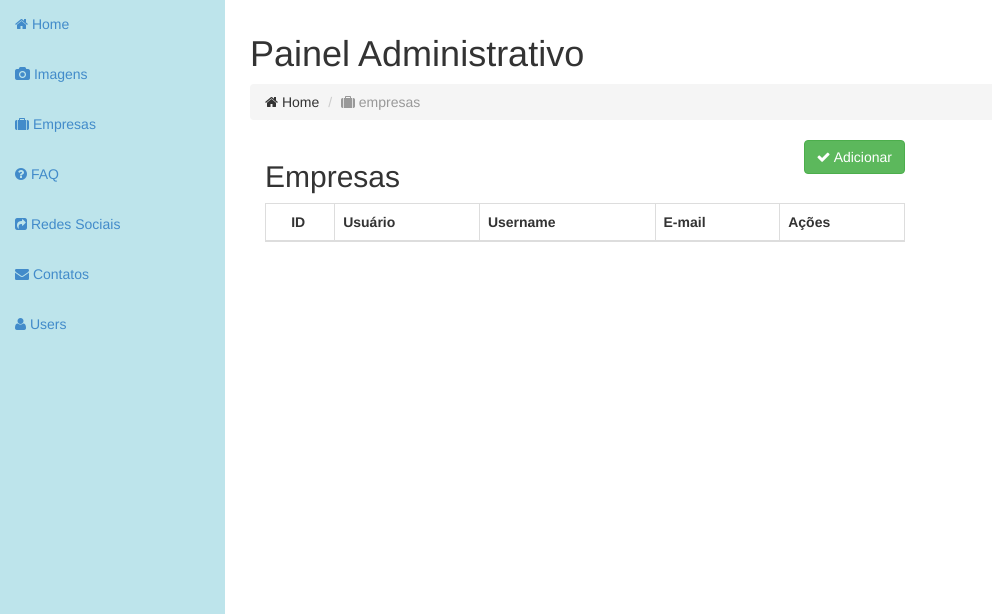
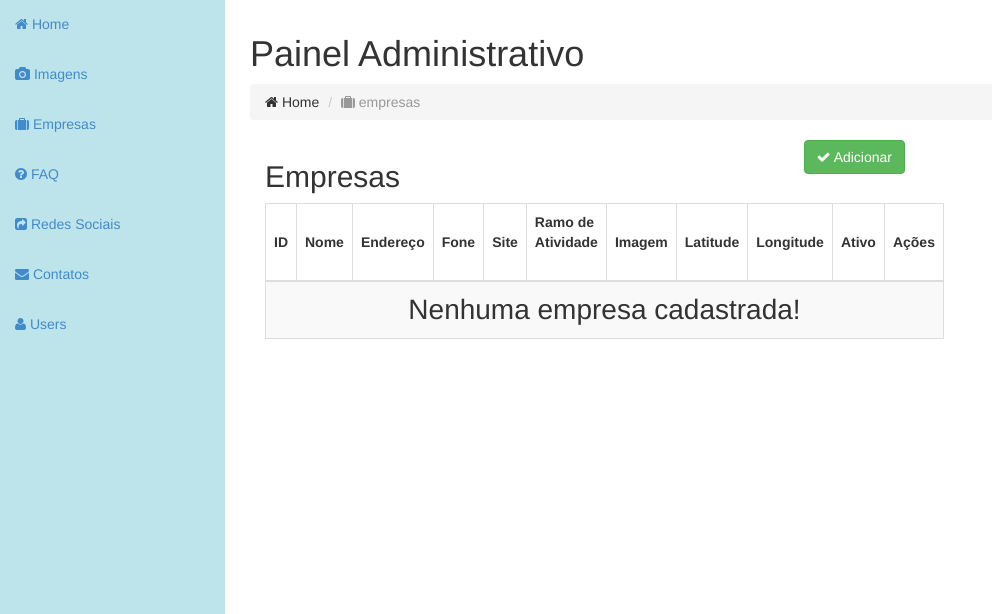
Before and after one commit to damasiorafael/getm_admin, a PHP site: page /empresas.php in a window 1280 px wide. Shown: the part 51-665 px from the top of the page, without its empty margins (0-992 px from the left). Run offline with PHP 8.4, Linux system fonts and the light colour scheme; lists and menus that the app fills with data are empty; some libraries are stand-ins or nearby versions.

Commit message:
ajustes pagina de empresas

```diff
--- a/administrator/empresas.php
+++ b/administrator/empresas.php
@@ -2,7 +2,7 @@
 <html lang="en">
   <?php include('inc/head.php'); ?>
 
-  <body class="table-sorter">
+  <body class="table-sorter empresas">
 
     <div id="wrapper">
 
@@ -26,9 +26,15 @@
                   <thead>
                     <tr>
                       <th class="al-center">ID <i class="fa"></i></th>
-                      <th>Usuário <i class="fa"></i></th>
-                      <th>Username <i class="fa"></i></th>
-                      <th>E-mail <i class="fa"></i></th>
+                      <th>Nome <i class="fa"></i></th>
+                      <th>Endereço <i class="fa"></i></th>
+                      <th>Fone <i class="fa"></i></th>
+                      <th>Site <i class="fa"></i></th>
+                      <th>Ramo de Atividade <i class="fa"></i></th>
+                      <th>Imagem <i class="fa"></i></th>
+                      <th>Latitude <i class="fa"></i></th>
+                      <th>Longitude <i class="fa"></i></th>
+                      <th>Ativo <i class="fa"></i></th>
                       <th>Ações <i class="fa"></i></th>
                     </tr>
                   </thead>
--- a/administrator/js/functions.js
+++ b/administrator/js/functions.js
@@ -129,6 +129,58 @@ montaImagens = function(url, type){
 	});
 }
 
+//AJAX PARA MONTAR TABELA DE EMPRESAS
+montaEmpresas = function(url, type){
+	$.ajax({
+		url: url,//?product_id='+$this.attr('rel'),
+		data: { key : type},
+		dataType: 'jsonp',
+		crossDomain: false,
+		jsonp: false,
+		jsonpCallback: 'json',
+		cache: true,
+		success: function(json){
+			var divItens = [],
+			i,
+			l = json.items.length;
+			if(l < 1){
+				divItens.push('<tbody><tr><td colspan="11">Nenhum empresa cadastrada!</td></tr></tbody>');
+			} else {
+				divItens.push('<tbody>');
+				for(i = 0; i < l; i++){
+					divItens.push('<tr class="'+json.items[i].id+'"><td class="al-center">'+json.items[i].id+'</td>');
+					divItens.push('<td>'+json.items[i].nome+'</td>');
+					divItens.push('<td>'+json.items[i].endereco+'</td>');
+					divItens.push('<td>'+json.items[i].fone+'</td>');
+					divItens.push('<td>'+json.items[i].site+'</td>');
+					divItens.push('<td>'+json.items[i].ramo_atividade+'</td>');
+					divItens.push('<td class="al-center"><img src="uploads/images/thumb_'+json.items[i].imagem+'" /></td>');
+					divItens.push('<td>'+json.items[i].latitude+'</td>');
+					divItens.push('<td>'+json.items[i].longitude+'</td>');
+	                var ativo;
+	                if(json.items[i].ativo == "1"){
+	                	ativo = '<i class="fa fa-check fa-1x icon-lojista-green"></i>'
+	                } else {
+	                	ativo = '<i class="fa fa-times fa-1x icon-lojista-red"></i>'
+	                }
+	                divItens.push('<td class="al-center">');
+	                divItens.push('<a href="#" class="btn btn-default btn-success btn-ajax-edit-imagem ajax-edit-'+json.items[i].id+'"><span class="fa fa-edit"></span> Editar</a>');
+	                divItens.push('<a href="#" class="btn btn-default btn-danger btn-ajax-trash-imagem ajax-trash-'+json.items[i].id+'"><span class="fa fa-trash-o"></span> Excluir</a>');
+	                divItens.push('</td></tr>');
+				}
+				divItens.push('</tbody>');
+			}
+			$('.table-users thead').after(divItens.join(''));
+		},
+		error: function(jqXHR, textStatus, ex) {
+        	console.log(textStatus + "," + ex + "," + jqXHR.responseText);
+        	var divItens = [];
+        	divItens.push('<tbody><tr><td colspan="11" class="al-center fa-2x">Nenhuma empresa cadastrada!</td></tr></tbody>');
+        	$('.table-users thead').after(divItens.join(''));
+    	}
+	});
+}
+
 //AJAX DE ENVIO DE FORMULARIO
 enviaForm = function(el, url, acao){
 	var queryString = $(el).serialize(),
@@ -168,6 +220,9 @@ chamaAjax = function(url, type){
 		case "imagens":
 		montaImagens(u, t);
 		break;
+		case "empresas":
+		montaEmpresas(u, t);
+		break;
 	}
 }
 
--- a/administrator/js/scripts.js
+++ b/administrator/js/scripts.js
@@ -7,6 +7,10 @@ if(checkClass('body', 'users')){
 
 if(checkClass('body', 'imagens')){
 	chamaAjax(thisUrl.origin+'/getm/administrator/json/json.php', 'imagens');
+}
+
+if(checkClass('body', 'empresas')){
+	chamaAjax(thisUrl.origin+'/getm/administrator/json/json.php', 'empresas');
 }
 
 if(checkClass('body', 'table-sorter')){
--- a/administrator/json/json.php
+++ b/administrator/json/json.php
@@ -32,6 +32,25 @@
 			$json = substr_replace($json, '', -4, 1);
 			echo $json;
 		break;
+		case 'empresas':
+			$json = "json({'items':[";
+			$sql = mysql_query("SELECT * FROM empresas") or die(mysql_error());
+			while($dados = mysql_fetch_array($sql)){
+				$json .= "{'id':'".$dados["id"]."',";
+				$json .= "'nome':'".$dados["nome"]."',";
+				$json .= "'endereco':'".$dados["endereco"]."',";
+				$json .= "'fone':'".$dados["fone"]."',";
+				$json .= "'site':'".$dados["site"]."',";
+				$json .= "'ramo_atividade':'".$dados["ramo_atividade"]."',";
+				$json .= "'imagem':'".$dados["imagem"]."',";
+				$json .= "'latitude':'".$dados["latitude"]."',";
+				$json .= "'longitude':'".$dados["longitude"]."',";
+				$json .= "'ativo':'".$dados["ativo"]."'},";
+			}
+			$json .= "]})";
+			$json = substr_replace($json, '', -4, 1);
+			echo $json;
+		break;
 		default:
 			# code...
 			break;
```
